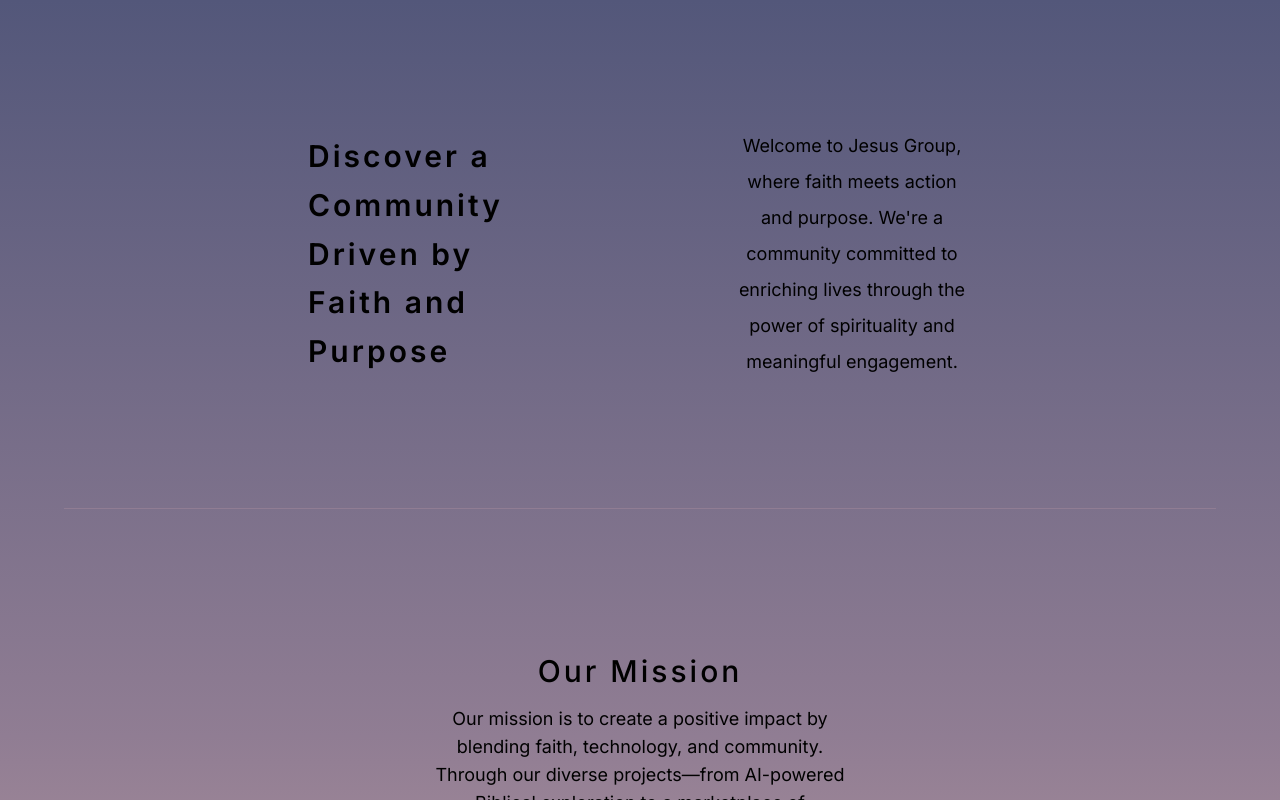
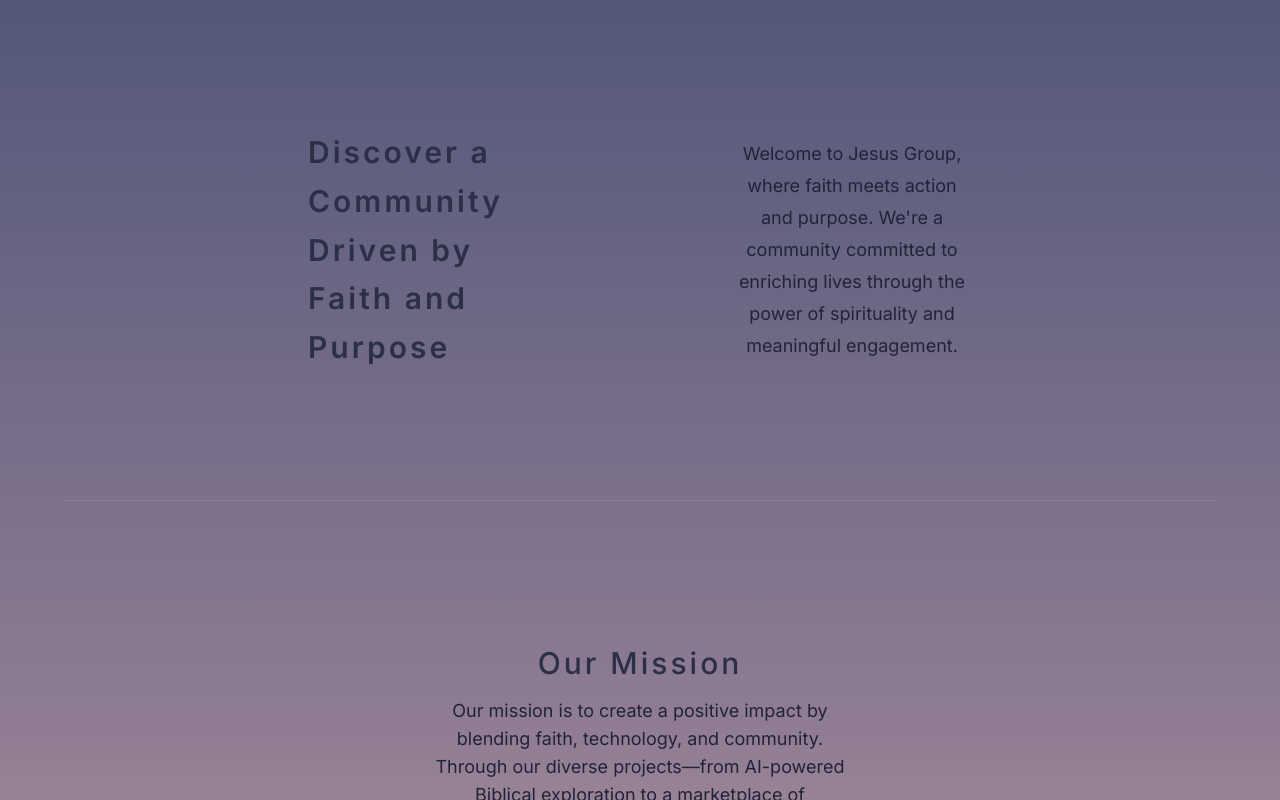
Before and after one commit to ShantMelikyan/jesus_landing, a Next.js app: page / in a window 1280 px wide. Shown: the part 800-1600 px from the top of the page. Built offline with nearby package versions, Linux system fonts and the light colour scheme.

Commit message:
small changes

```diff
--- a/app/page.tsx
+++ b/app/page.tsx
@@ -36,20 +36,20 @@
       </div>
       <section className="text-center w-full bg-gradient-to-b from-[#53577a] via-[#907d93] to-[#e6b8ae]">
         <div className="md:flex  items-center justify-center p-32 mx-auto max-w-6xl border-b border-[#907d93]">
-          <h2 className="leading-relaxed tracking-widest mx-auto text-3xl md:text-left text-center font-semibold w-48 pb-10 md:pb-0">
+          <h2 className="leading-relaxed tracking-widest mx-auto text-3xl md:text-left text-center font-semibold w-48 pb-10 md:pb-0 text-[#2c3047]">
             Discover a Community Driven by Faith and Purpose
           </h2>
-          <p className="mx-auto w-60 text-lg leading-loose">
+          <p className="mx-auto w-60 text-lg leading-8 text-[#212336]">
             Welcome to Jesus Group, where faith meets action and purpose.
             We&apos;re a community committed to enriching lives through the
             power of spirituality and meaningful engagement.
           </p>
         </div>
         <div className="p-32 mx-auto max-w-2xl">
-          <h2 className="tracking-widest text-3xl py-4 font-medium">
+          <h2 className="tracking-widest text-3xl py-4 font-medium text-[#2c3047]">
             Our Mission
           </h2>
-          <p className=" text-lg">
+          <p className="text-lg text-[#212336]">
             Our mission is to create a positive impact by blending faith,
             technology, and community. Through our diverse projects—from
             AI-powered Biblical exploration to a marketplace of Christian-themed
@@ -58,7 +58,7 @@
           </p>
         </div>
         <div className="md:flex items-center justify-center gap-12 p-8">
-          <div className="shadow-lg rounded-2xl bg-gradient-to-b from-[#907d93] to-[#e6b8ae] p-20">
+          <div className="shadow-lg rounded-2xl bg-gradient-to-b from-[#907d93] to-[#e6b8ae] p-20 mb-10 md:mb-0">
             <h3 className="bg-[#BC9CA1] shadow-inner shadow-[#A18998] rounded-lg py-4 tracking-wider text-xl font-medium text-[#1c1e31aa]">
               MyFaithBuddy
             </h3>
@@ -72,7 +72,7 @@
               Learn More
             </a>
           </div>
-          <div className="shadow-lg py-20 rounded-2xl bg-gradient-to-b from-[#907d93] to-[#e6b8ae] p-20">
+          <div className="shadow-lg py-20 rounded-2xl bg-gradient-to-b from-[#907d93] to-[#e6b8ae] p-20 mb-10 md:mb-0">
             <h3 className="bg-[#BC9CA1] shadow-inner shadow-[#A18998] rounded-lg py-4 tracking-wider text-xl font-medium text-[#1c1e31aa]">
               Store
             </h3>
@@ -86,7 +86,7 @@
               Visit Store
             </a>
           </div>
-          <div className="shadow-lg rounded-2xl bg-gradient-to-b from-[#907d93] to-[#e6b8ae] p-20">
+          <div className="shadow-lg rounded-2xl bg-gradient-to-b from-[#907d93] to-[#e6b8ae] p-20 mb-10 md:mb-0">
             <h3 className="bg-[#BC9CA1] shadow-inner shadow-[#A18998] rounded-lg py-4 tracking-wider text-xl font-medium text-[#1c1e31aa]">
               Blog
             </h3>
```
